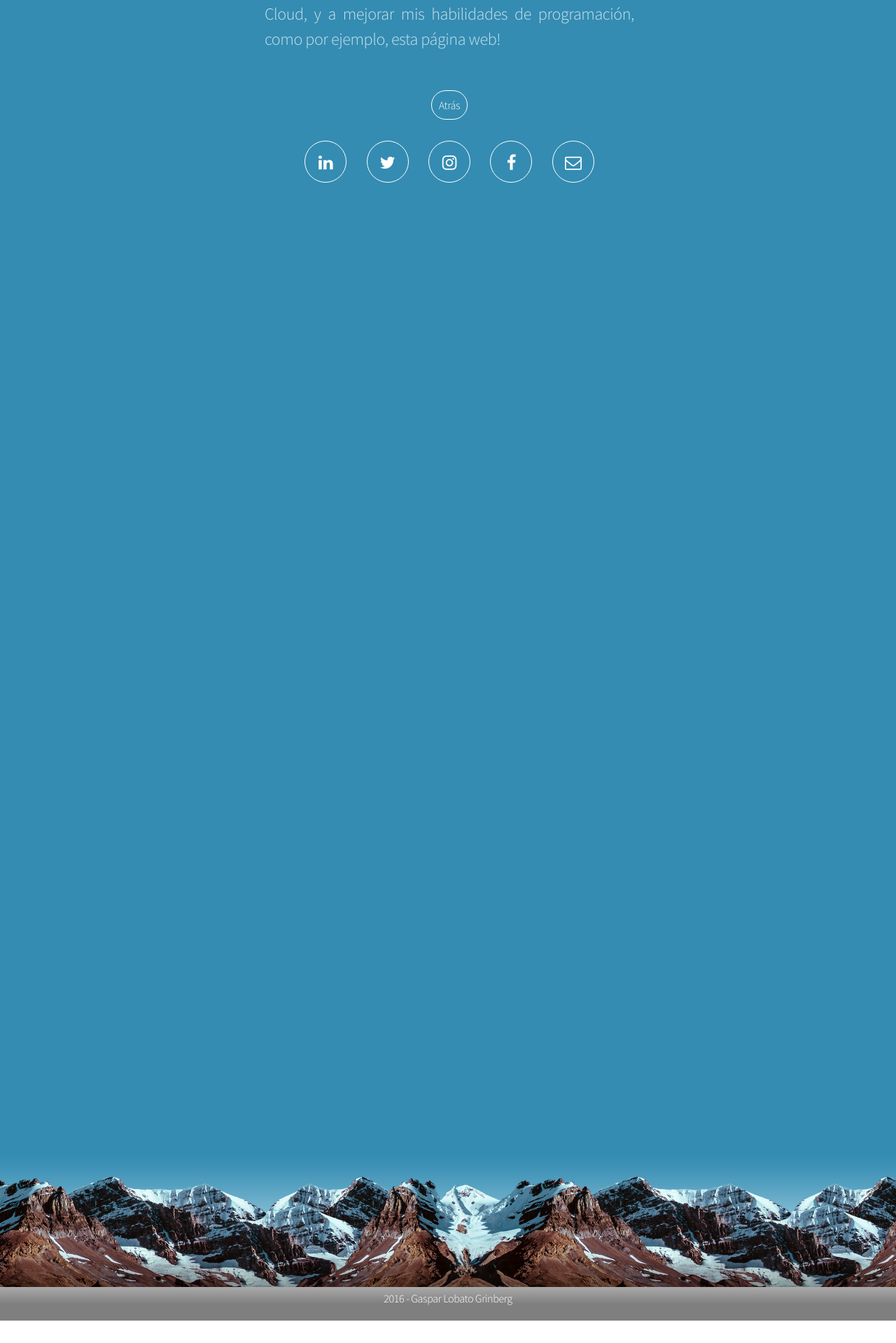
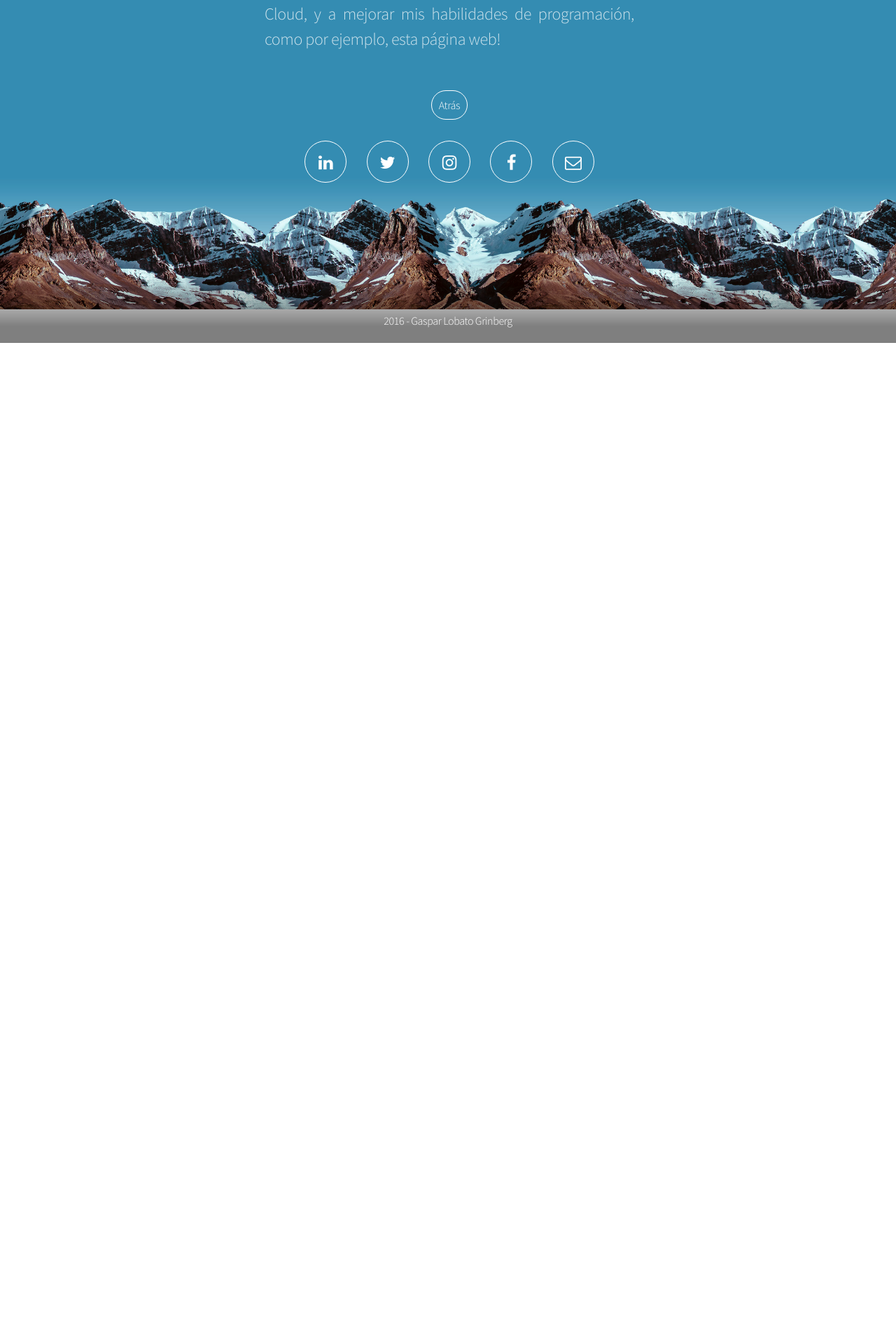
Before and after one commit to gasparlg/gasparg, a Jekyll site: the page built from es-bio.html, in a window 1280 px wide. Shown: the part 1583-3502 px from the top of the page at 70% size. Built offline with Jekyll 4.4.1, drawn with Linux system fonts in a browser that asks for light colours; after the commit the page ends 2105 px from its top, so only the background shows below that.

Commit message:
ipad mini wrapper

```diff
--- a/css/main-bio.css
+++ b/css/main-bio.css
@@ -863,10 +863,11 @@
 			font-size: 1.5em;
             line-height: 1.5em;
 		}
-
+        /*
         #wrapper {
-            height: 195%;
+            height: 175%;
         }
+        */
 }
 
     @media only screen
@@ -875,10 +876,11 @@
     and (-webkit-min-device-pixel-ratio: 1)
     and (orientation : portrait) {
 
-
+        /*
         #wrapper {
             height: 250em;
         }
+        */
 }
 
 
```
